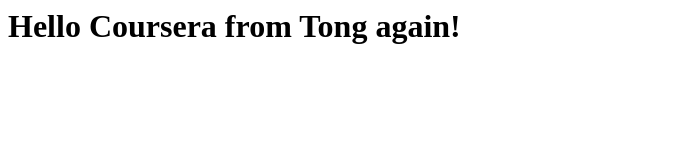
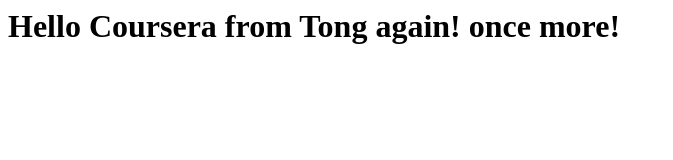
Before and after one commit to tonghegithub/coursera-test, a plain HTML site: page index.html in a window 1280 px wide. Shown: the whole page, without its empty margins (0-673 px from the left). Drawn offline with Linux system fonts and the light colour scheme.

Commit message:
my second commit

```diff
--- a/index.html
+++ b/index.html
@@ -7,6 +7,6 @@
     <meta name="viewport" content="width=device-width, initial-scale=1">
 </head>
 <body>
-    <h1>Hello Coursera from Tong again!</h1>
+    <h1>Hello Coursera from Tong again! once more!</h1>
 </body>
 </html>
```
